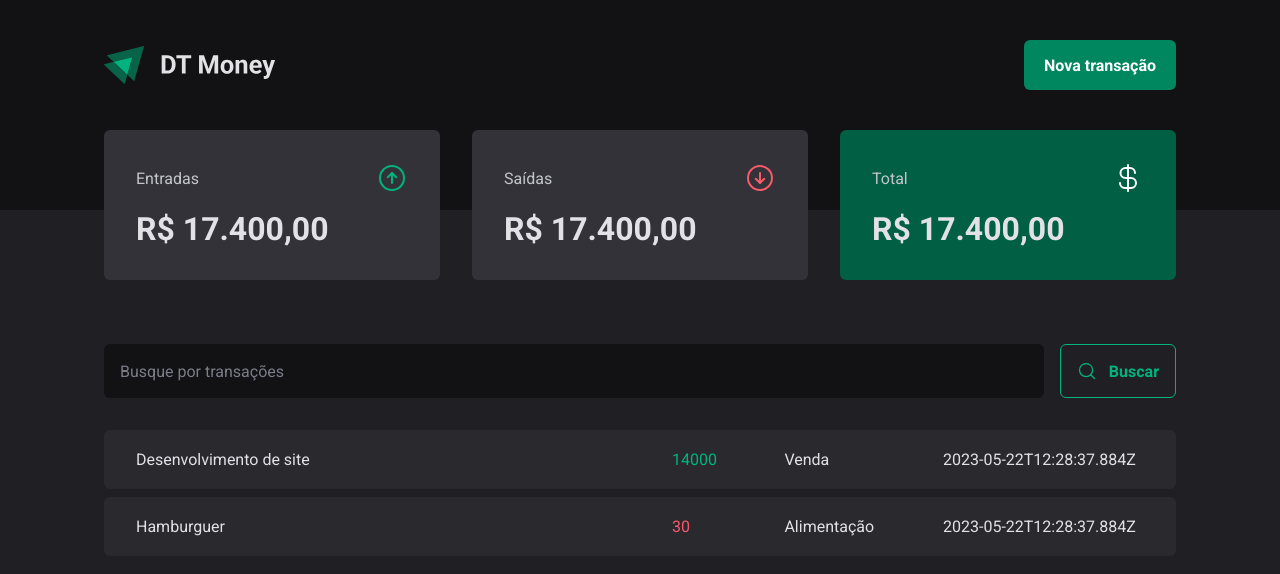
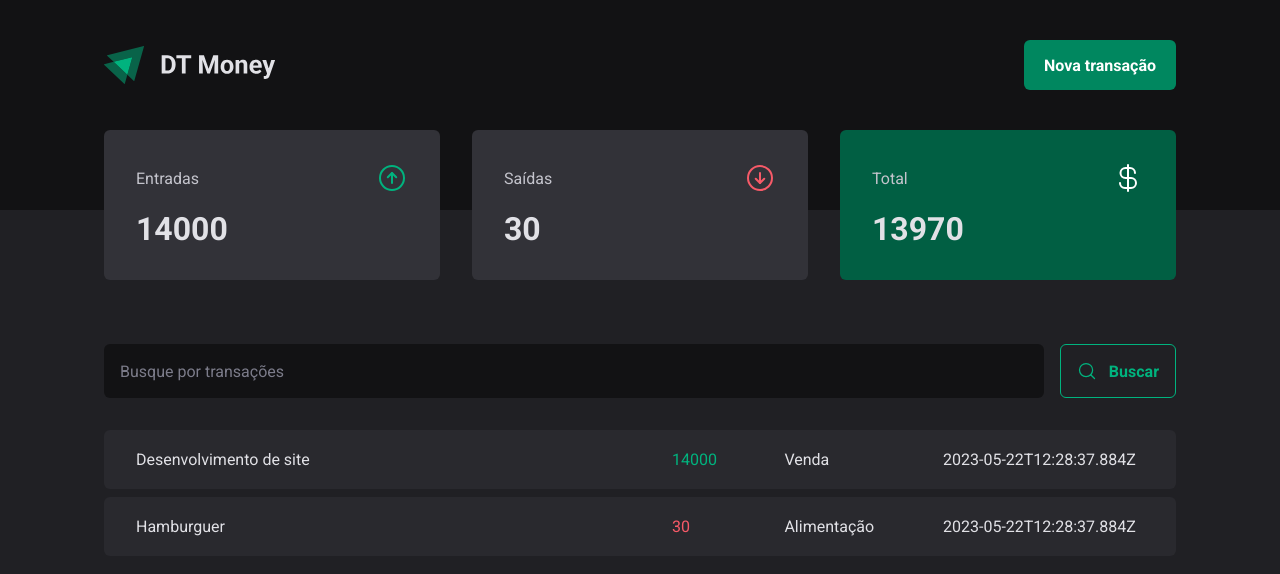
Before and after one commit to milsucruz/dt-money, a React (Vite) app: page / in a window 1280 px wide. Shown: the top 574 px of the page. Built offline with nearby package versions, Linux system fonts and the light colour scheme; data requests are answered from the project's data file.

Commit message:
summary reduce

```diff
--- a/src/components/Summarry/index.tsx
+++ b/src/components/Summarry/index.tsx
@@ -5,7 +5,25 @@
 
 export function Summarry() {
   const { transactions } = useContext(TransactionsContext)
-  console.log(transactions)
+
+  const summary = transactions.reduce(
+    (acc, transaction) => {
+      if (transaction.type === 'income') {
+        acc.income += transaction.price
+        acc.total += transaction.price
+      } else {
+        acc.outcome += transaction.price
+        acc.total -= transaction.price
+      }
+
+      return acc
+    },
+    {
+      income: 0,
+      outcome: 0,
+      total: 0,
+    },
+  )
 
   return (
     <SummaryContainer>
@@ -15,7 +33,7 @@
           <ArrowCircleUp size={32} color="#00b37e" />
         </header>
 
-        <strong>R$ 17.400,00</strong>
+        <strong>{summary.income}</strong>
       </SummarryCard>
 
       <SummarryCard>
@@ -24,7 +42,7 @@
           <ArrowCircleDown size={32} color="#f75a68" />
         </header>
 
-        <strong>R$ 17.400,00</strong>
+        <strong>{summary.outcome}</strong>
       </SummarryCard>
 
       <SummarryCard variant="green">
@@ -33,7 +51,7 @@
           <CurrencyDollar size={32} color="#fff" />
         </header>
 
-        <strong>R$ 17.400,00</strong>
+        <strong>{summary.total}</strong>
       </SummarryCard>
     </SummaryContainer>
   )
```
